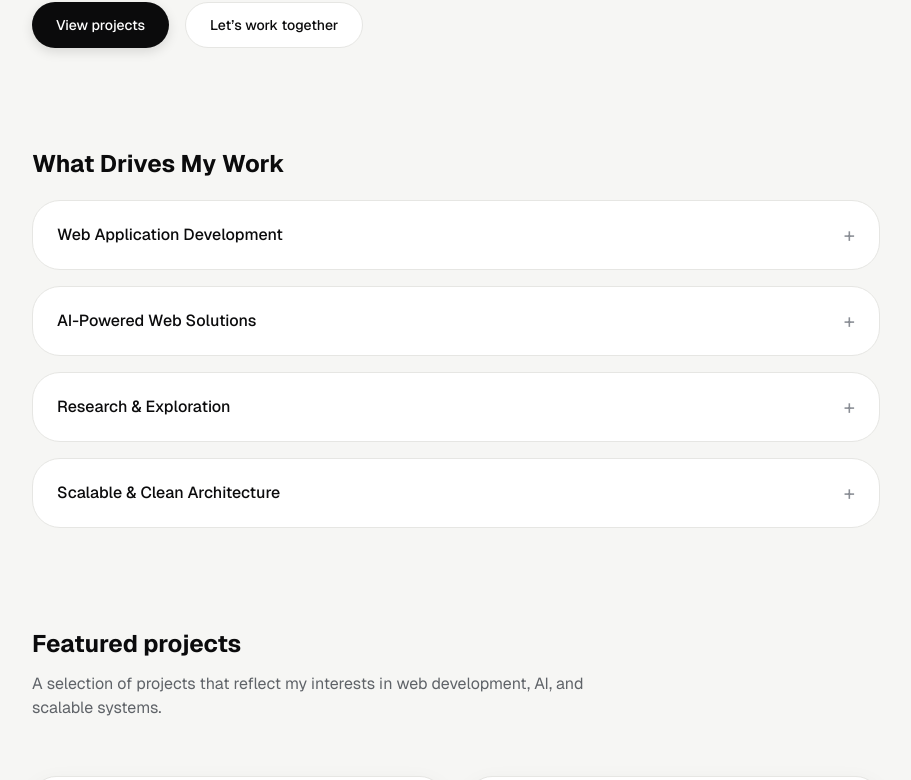
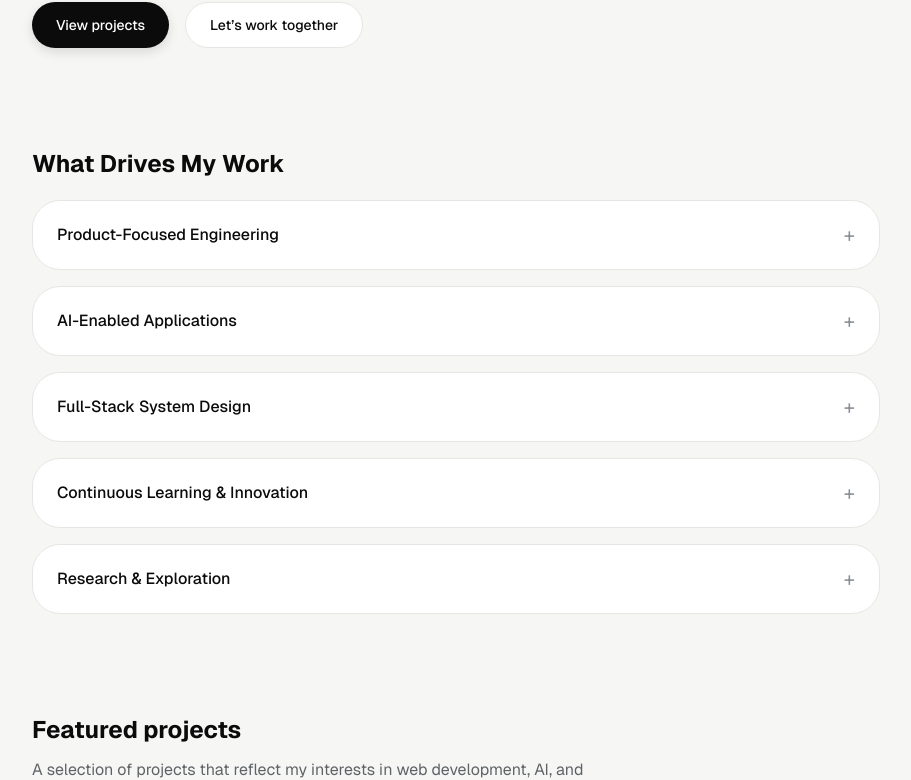
Before and after one commit to vaidika1410/developer-portfolio-2025, a React (Vite) app: page / in a window 1280 px wide. Shown: the part 519-1299 px from the top of the page, without its empty margins (184-1095 px from the left). Built offline with nearby package versions, Linux system fonts and the light colour scheme.

Commit message:
refactor: update landing page accordian data

```diff
--- a/src/sections/WhatIDo.jsx
+++ b/src/sections/WhatIDo.jsx
@@ -3,24 +3,29 @@ import Accordion from "../components/ui/Accordian";
 export default function WhatIDo() {
   const items = [
     {
-      title: "Web Application Development",
+      title: "Product-Focused Engineering",
       description:
-        "I design and build modern web applications with a strong focus on usability, performance, and maintainable code.",
+        "I build software with a strong emphasis on user experience, business impact, and long-term maintainability, turning ideas into production-ready products.",
     },
     {
-      title: "AI-Powered Web Solutions",
+      title: "AI-Enabled Applications",
       description:
-        "I integrate AI and machine learning into web products to create intelligent, data-driven features that solve real-world problems.",
+        "I integrate LLMs, machine learning, and intelligent workflows into products to automate processes, enhance decision-making, and deliver meaningful user value.",
+    },
+    {
+      title: "Full-Stack System Design",
+      description:
+        "From responsive interfaces to secure backend services and data architectures, I enjoy designing systems that remain scalable, reliable, and easy to evolve.",
+    },
+    {
+      title: "Continuous Learning & Innovation",
+      description:
+        "I actively explore emerging technologies, AI tooling, and modern engineering practices to build better products and stay ahead of industry trends.",
     },
     {
       title: "Research & Exploration",
       description:
-        "I actively research emerging technologies, machine learning concepts, and system design patterns to stay ahead and build better solutions.",
-    },
-    {
-      title: "Scalable & Clean Architecture",
-      description:
-        "I enjoy designing scalable, clean architectures that are easy to extend, debug, and maintain as products grow.",
+        "From machine learning and anomaly detection to generative AI and modern developer tooling, I enjoy exploring new domains and applying them to solve meaningful problems."
     },
   ];
 
```
